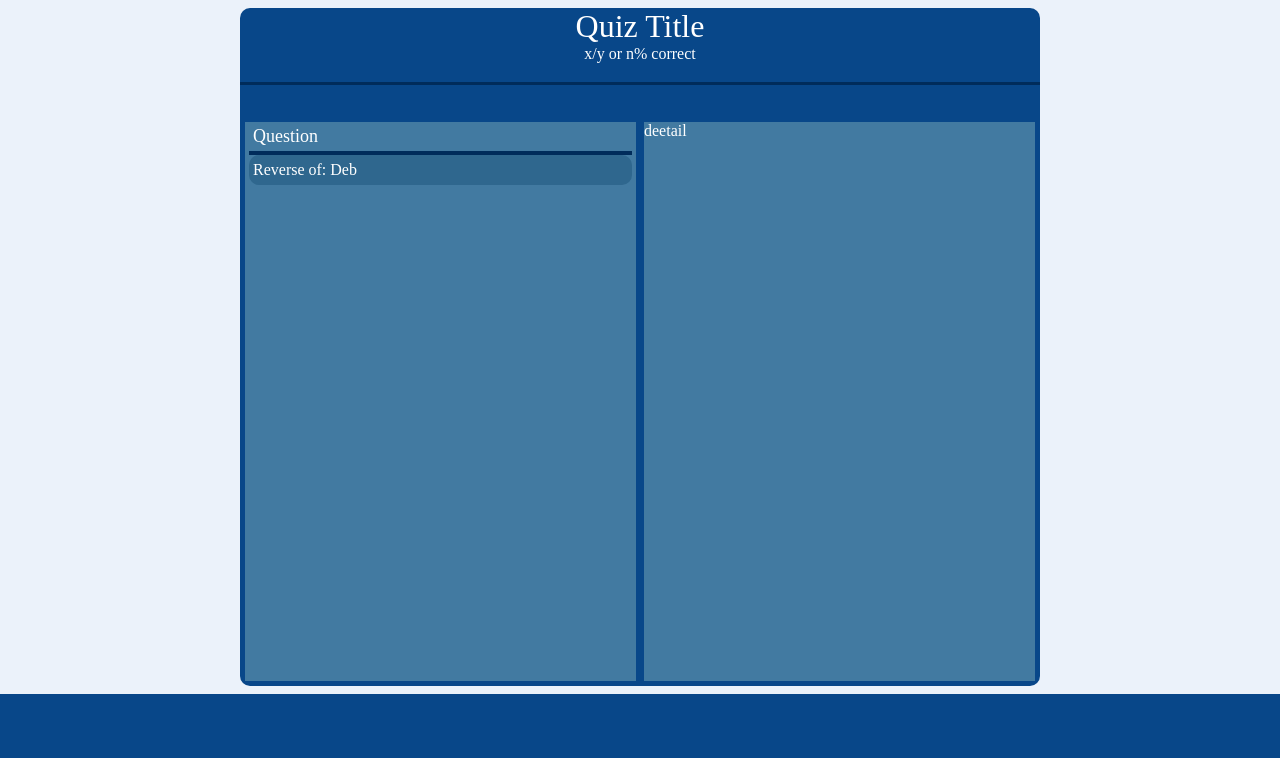
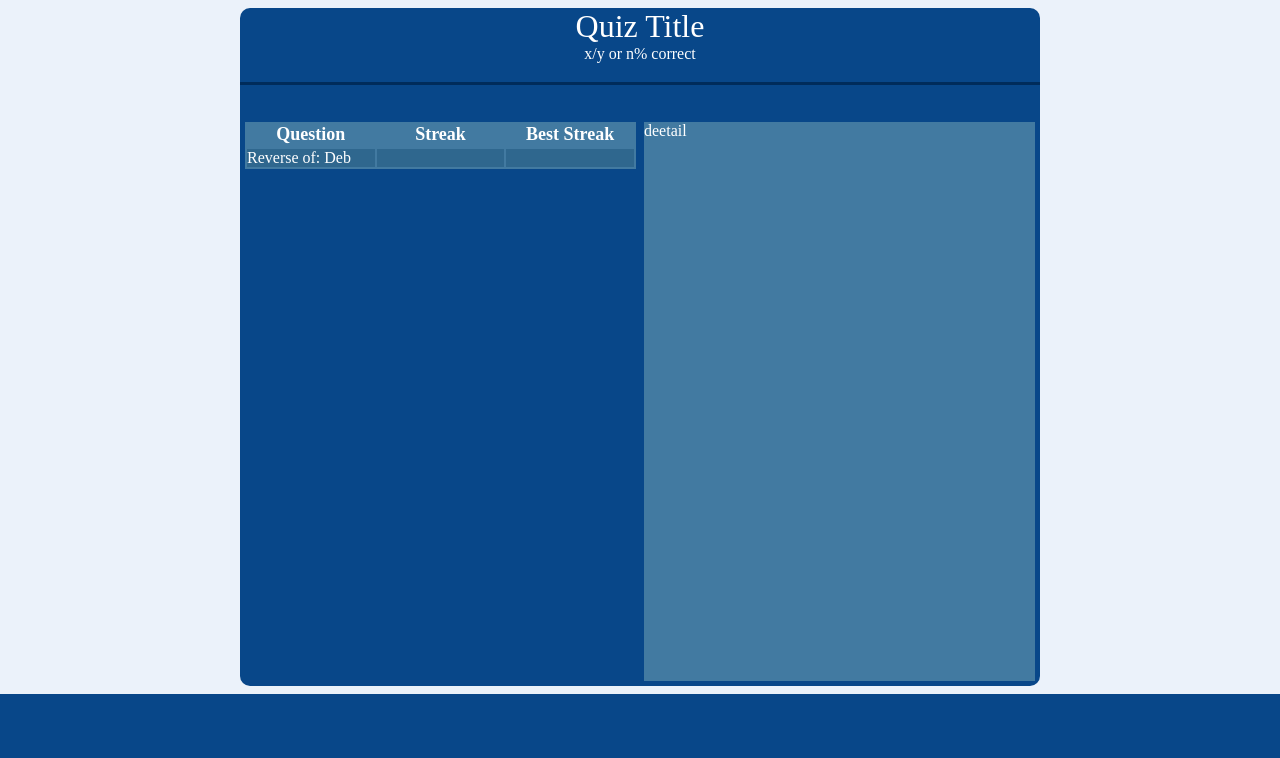
Before and after one commit to zyzaya/queuezed, a Rails app: page /quizzes/1/1/answer_histories/new in a window 1280 px wide. Shown: the part 42-800 px from the top of the page. Run offline with Rails 7, Linux system fonts and the light colour scheme; data comes from the database, SQL or seed files in the repository; tables that the repository leaves empty hold one stand-in row (values such as "Sample post"); some libraries are stand-ins or nearby versions.

Commit message:
change feedback question list to use table

```diff
--- a/app/assets/stylesheets/practice_sessions/feedback.css
+++ b/app/assets/stylesheets/practice_sessions/feedback.css
@@ -35,14 +35,15 @@
   margin: 5px;
 }
 
-.feedback_info > div {
+.feedback_list, .feedback_detail {
   background-color: var(--tertiary-bg-color);
   color: var(--main-text-color);
 }
 
 .feedback_list {
-  display: flex;
-  flex-direction: column;
+  table-layout: fixed;
+  width: 100%;
+  height: min-content
 }
 
 .feedback_list_header {
@@ -53,12 +54,22 @@
   margin: 0 4px;
 }
 
+.feedback_list_header > td {
+  white-space: nowrap;
+}
+
 .feedback_list_row {
   padding: 6px 4px;
   margin: 0 4px;
   border-radius: 10px;
 }
 
-.feedback_list_questions > div:nth-child(odd) {
+.feedback_list_row > td {
+  white-space: nowrap;
+  overflow: hidden;
+  text-overflow: ellipsis;
+}
+
+.feedback_list_row:nth-child(odd) {
   background-color: var(--tertiary-bg-color-dark);
 }
--- a/app/views/practice_sessions/feedback.html.erb
+++ b/app/views/practice_sessions/feedback.html.erb
@@ -7,16 +7,20 @@
     <div class="feedback_correct">x/y or n% correct</div>
   </div>
   <div class="feedback_info">
-    <div class="feedback_list">
-      <div class="feedback_list_header">
-        Question
-      </div>
-      <div class="feedback_list_questions">
-        <% @practice_session.practice_questions.each do |pq| %>
-          <div class="feedback_list_row"><%= pq.question.content %></div>
-        <% end %>
-      </div>
-    </div>
+    <table class="feedback_list">
+      <tr class="feedback_list_header">
+        <th>Question</th>
+        <th>Streak</th>
+        <th>Best Streak</th>
+      <tr>
+      <% @practice_session.practice_questions.each do |pq| %>
+        <tr class="feedback_list_row">
+          <td><%= pq.question.content %></td>
+          <td><%= pq.question.current_streak.to_s %></td>
+          <td><%= pq.question.longest_streak.to_s %></td>
+        </tr>
+      <% end %>
+    </table>
     <div class="feedback_detail">
       deetail
     </div>
```
